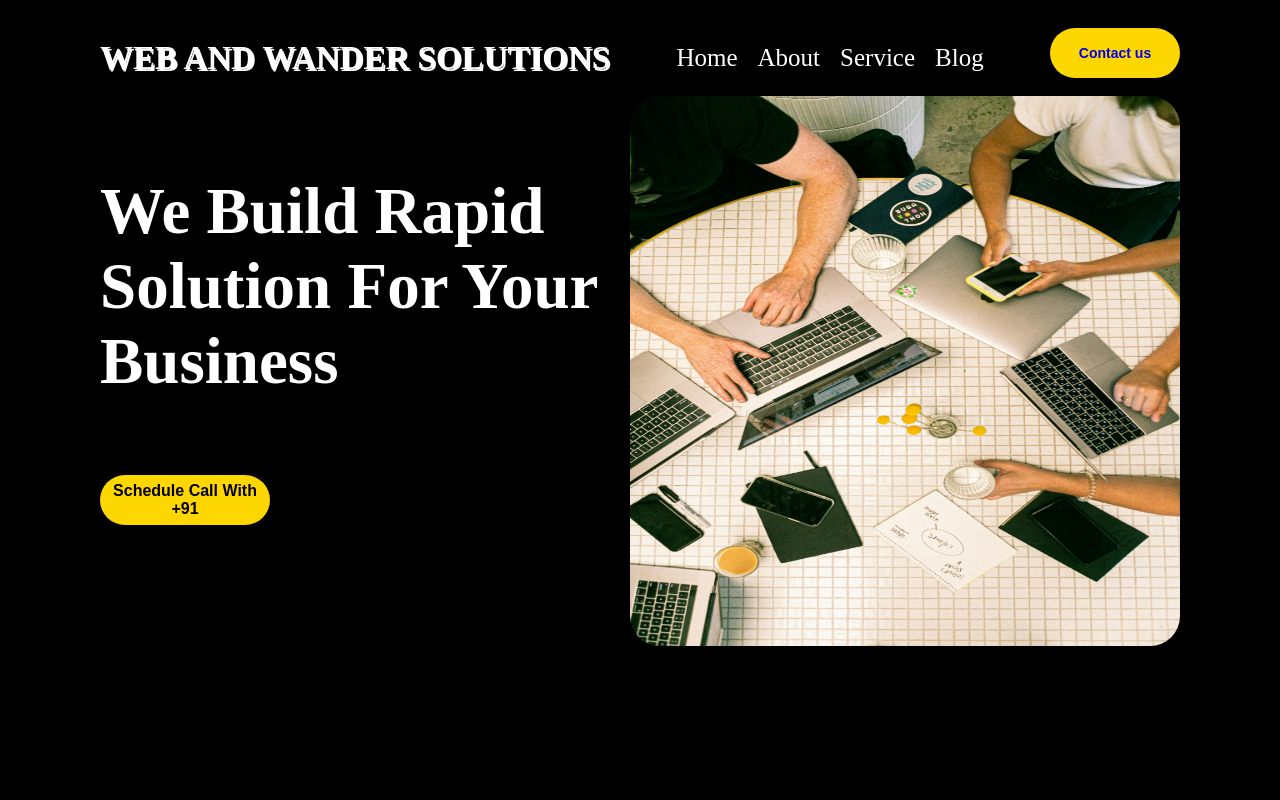
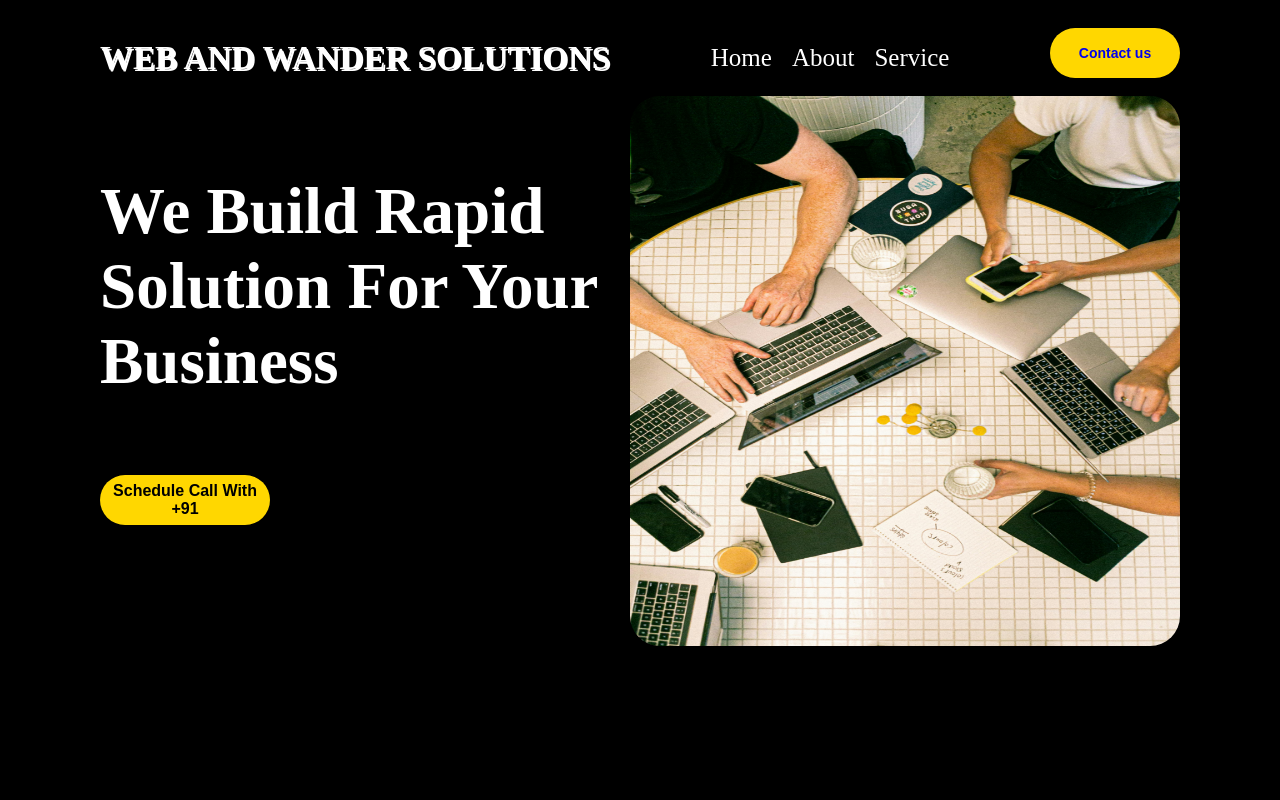
Before and after one commit to VAIBHAVTOMAR321/digiproject, a React (Vite) app: page / in a window 1280 px wide. Shown: the top 800 px of the page. Built offline with nearby package versions, Linux system fonts and the light colour scheme.

Commit message:
Your commit message

```diff
--- a/src/Components/Assets/data.jsx
+++ b/src/Components/Assets/data.jsx
@@ -8,7 +8,6 @@ export const navlinks = [
     { id:1 , title : 'Home', link: '#home'},
     { id:1 , title : 'About', link: '#about'},
     { id:1 , title : 'Service', link: '#service'},
-    { id:1 , title : 'Blog', link: '#blog'}
 ]
 export const about = [
     {
```
